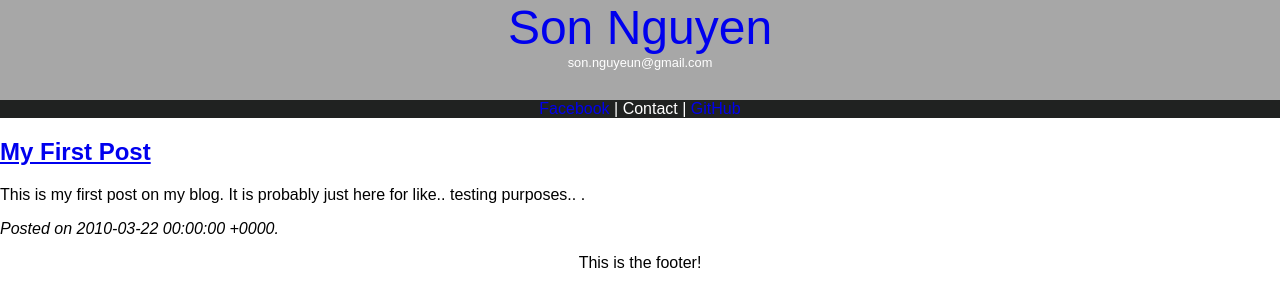
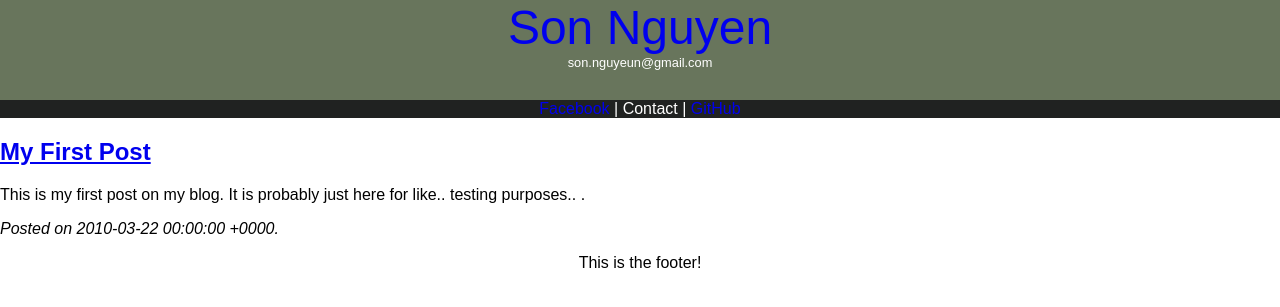
Before and after one commit to son-nguyen/son-nguyen.github.com, a Jekyll site: the page built from index.html, in a window 1280 px wide. Shown: the top 307 px of the page. Built offline with Jekyll 4.4.1, drawn with Linux system fonts in a browser that asks for light colours.

Commit message:
header change

```diff
--- a/stylesheets/style.css
+++ b/stylesheets/style.css
@@ -7,7 +7,7 @@ body {
 #header {
     height: 100px;
     width: 100%;
-    background: #A7A7A7;
+    background: #68755C;
 }
 
 #header .title {
```
